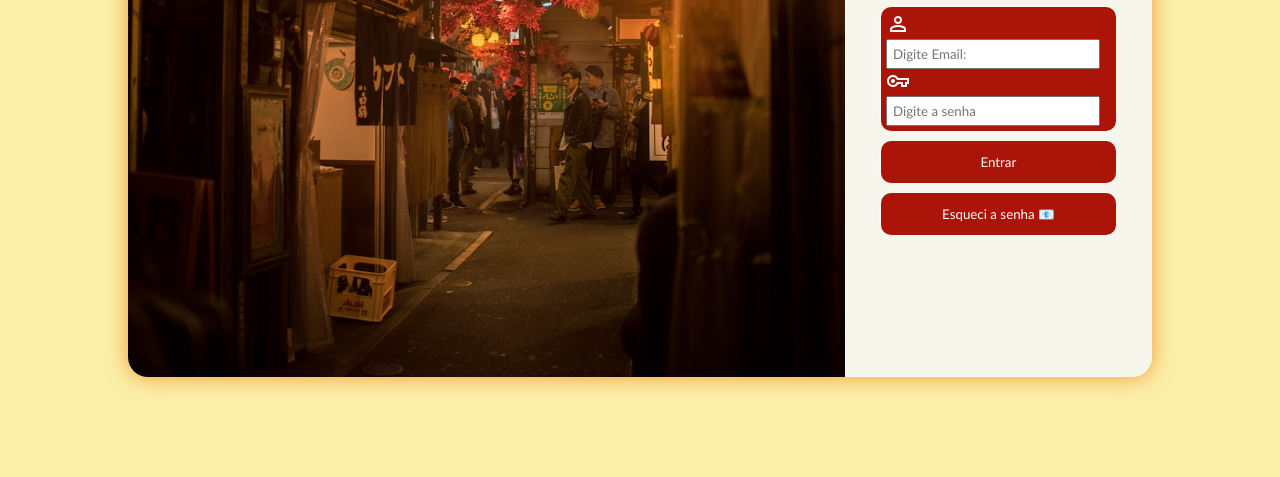
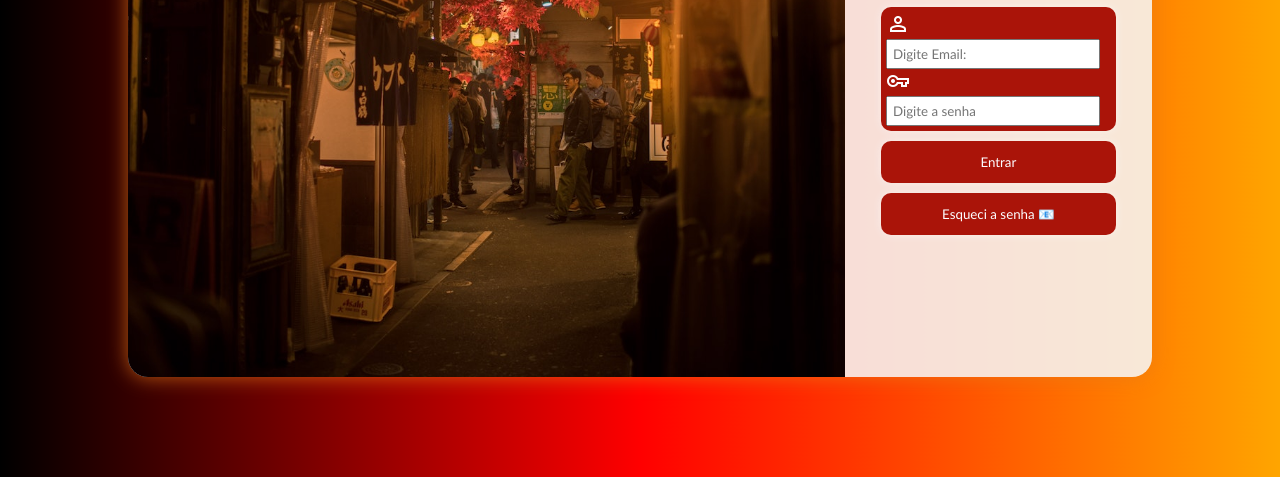
Before and after one commit to JulioSeraf/Projetologin, a plain HTML site: page index.html in a window 1280 px wide. Shown: the part 323-800 px from the top of the page. Drawn offline with nearby package versions, Linux system fonts and the light colour scheme.

Commit message:
Update responsivel.css

```diff
--- a/estilos/responsivel.css
+++ b/estilos/responsivel.css
@@ -1,6 +1,9 @@
 @charset "UTF-8";
 /* tablets */
 @media screen and (min-width: 768px) and (max-width: 992px){
+    body{
+        background-image: linear-gradient(to top, rgba(255, 0, 0, 0.856),rgba(255, 166, 0, 0.61));
+    }
     #login{
         width: clamp(400px,90vw, 992px);
         height: 400px;
@@ -30,6 +33,10 @@
 }
 /* desktops e Teles grandes */
 @media screen and  (min-width:992px)  {
+    body{
+        background-image: linear-gradient(to left
+    ,orange, red, black);
+    }
     #login{
         width:clamp(1000px, 80%, 1200px);
     }
```
